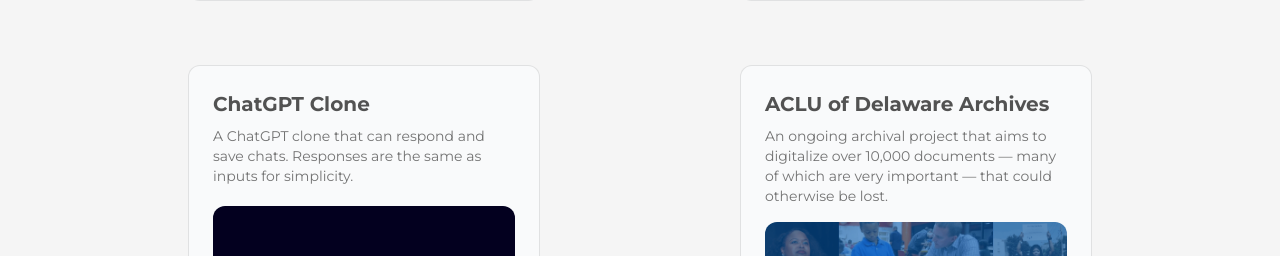
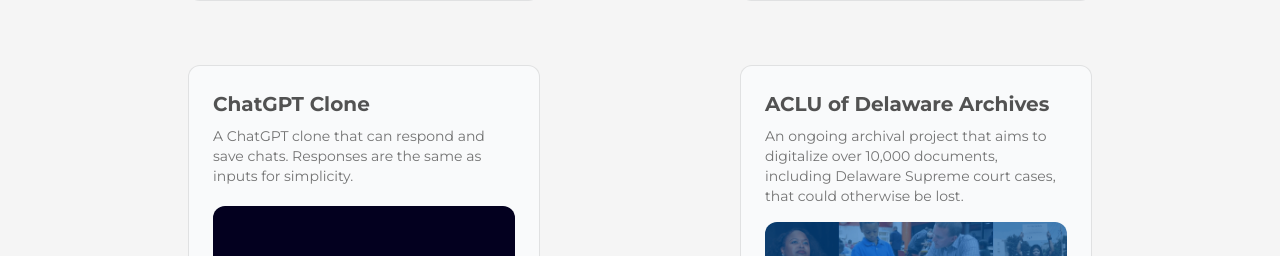
Before and after one commit to shriyanyamali/portfolio-v2, a Next.js app: page /projects in a window 1280 px wide. Shown: the part 861-1117 px from the top of the page. Built offline with nearby package versions, Linux system fonts and the light colour scheme.

Commit message:
updated archival project description

```diff
--- a/src/components/project-cards/card-3.jsx
+++ b/src/components/project-cards/card-3.jsx
@@ -21,8 +21,8 @@ export function ThreeDCardThree() {
           className="text-neutral-500 text-sm min-h-[4rem] max-w-sm mt-2 dark:text-neutral-300"
         >
           An ongoing archival project that aims to digitalize over 10&#44;000
-          documents — many of which are very important — that could otherwise be
-          lost.
+          documents, including Delaware Supreme court cases, that could
+          otherwise be lost.
         </CardItem>
         <CardItem translateZ="100" className="w-full mt-4">
           <Image
```
